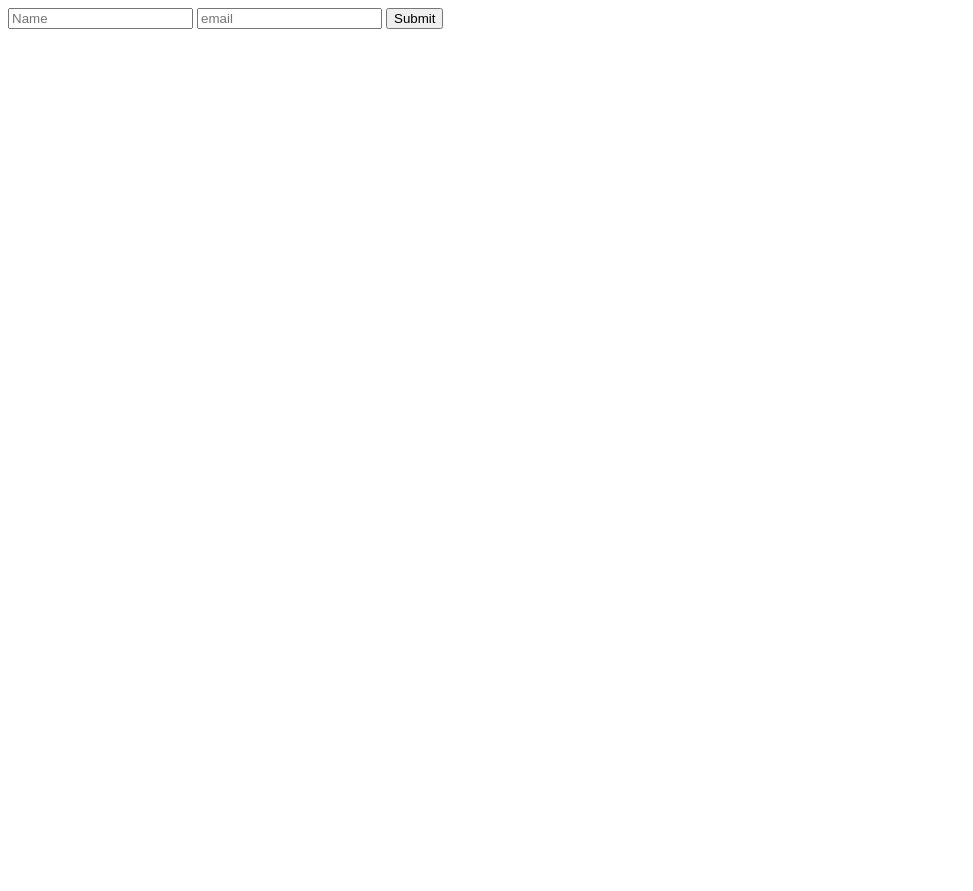
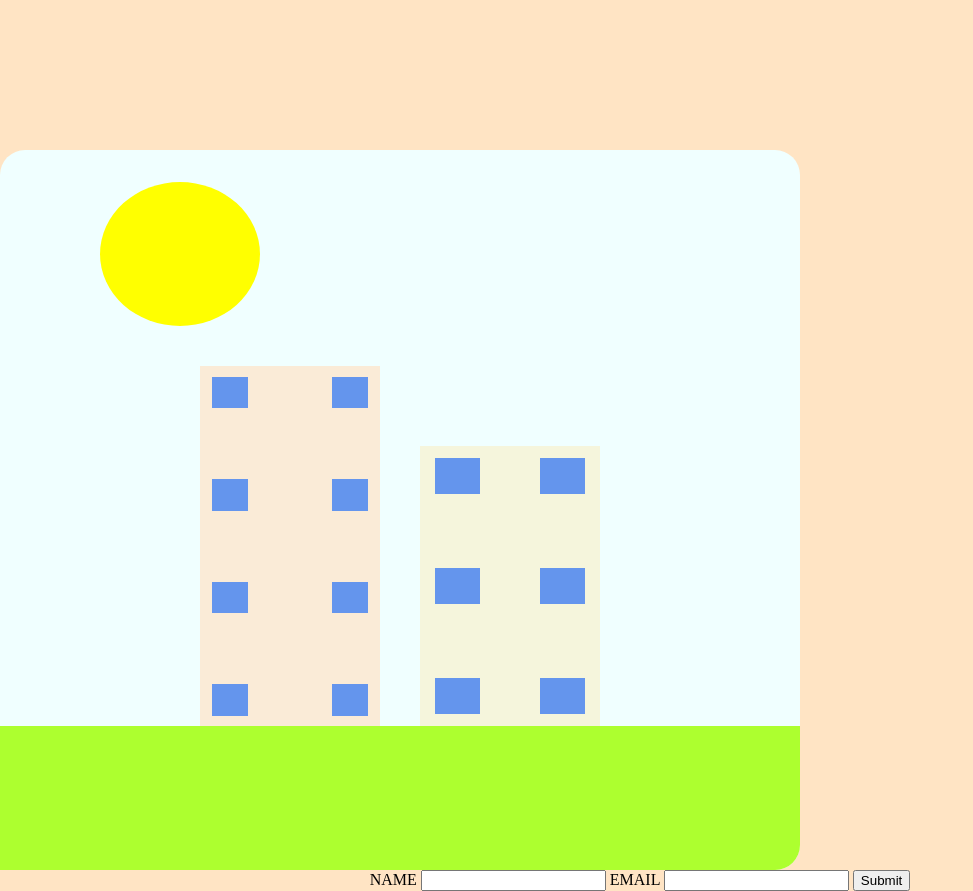
Before and after one commit to iamdaehyun/FullstackWorkshop, a plain HTML site: page Workshop10/index.html in a window 1280 px wide. Shown: the whole page, without its empty margins (0-973 px from the left). Before the commit the page ends 800 px from the top, so only its background shows below. Drawn offline with Linux system fonts and the light colour scheme.

Commit message:
completed

```diff
--- a/Workshop10/index.html
+++ b/Workshop10/index.html
@@ -8,27 +8,35 @@
     <link rel="stylesheet" href="style.css" />
   </head>
   <body>
-    <div id="background">
-      <div id="sun"></div>
-      <div id="buildings">
-        <div id="building_tall">
-          <div id="window1"></div>
-          <div id="window1"></div>
-          <div id="window1"></div>
-          <div id="window1"></div>
-          <div id="window2"></div>
+    <div class="background">
+      <div class="sun"></div>
+      <div class="buildings">
+        <div class="building_tall">
+          <div class="window1"></div>
+          <div class="window1"></div>
+          <div class="window1"></div>
+          <div class="window1"></div>
+          <div class="window1"></div>
+          <div class="window1"></div>
+          <div class="window1"></div>
+          <div class="window1"></div>
         </div>
-        <div id="building_short">
-          <div id="window1"></div>
-          <div id="window1"></div>
-          <div id="window2"></div>
+        <div class="building_short">
+          <div class="window1"></div>
+          <div class="window1"></div>
+          <div class="window1"></div>
+          <div class="window1"></div>
+          <div class="window1"></div>
+          <div class="window1"></div>
         </div>
       </div>
-      <div id="ground"></div>
+      <div class="ground"></div>
     </div>
-    <form action="./submitted.html">
-      <input type="text" placeholder="Name" />
-      <input type="email" placeholder="email" />
+    <form class="form" action="./submitted.html">
+      <label for="name">NAME</label>
+      <input type="text" name="name" id="name" />
+      <label for="email">EMAIL</label>
+      <input type="email" name="email" id="email" />
       <input type="submit" />
     </form>
   </body>
--- a/Workshop10/style.css
+++ b/Workshop10/style.css
@@ -1,78 +1,77 @@
-background {
+body {
+  margin: 0;
+  padding: 0;
+  background-color: bisque;
+}
+
+.background {
+  display: flex;
   background-color: azure;
-  width: 90vmin;
-  height: 60vmin;
-  display: flex;
+  width: 100vmin;
+  height: 90vmin;
+  margin-top: 150px;
   flex-direction: column;
   align-items: center;
   justify-content: flex-end;
   border-radius: 25px;
+  z-index: 4;
 }
 
-Sun {
+.sun {
+  display: flex;
+  margin-left: 100px;
   background-color: yellow;
   height: 20%;
-  width: 10%;
+  width: 20%;
   border-radius: 50%;
   align-self: flex-start;
-  position: relative;
-  left: 10%;
-  top: 10%;
+  z-index: 3;
 }
 
-buildings {
-  width: 100%;
-  height: 80%;
+.buildings {
   display: flex;
-  justify-content: center;
+  flex-direction: row;
+  gap: 40px;
+  justify-content: space-evenly;
+  height: 50vmin;
+  width: 50vmin;
+  align-items: end;
+}
+.building_tall {
+  display: grid;
+  grid-template-columns: repeat(2, 1fr);
+  grid-template-rows: repeat(4, 1fr);
+  column-gap: 60px;
+  row-gap: 50px;
+  height: 90%;
+  width: 80%;
+  background-color: antiquewhite;
+  z-index: 3;
 }
 
-building_short {
+.building_short {
+  display: grid;
+  grid-template-columns: repeat(2, 1fr);
+  grid-template-rows: repeat(3, 1fr);
+  column-gap: 30px;
+  row-gap: 50px;
   align-self: flex-end;
-  border: 1px black;
-  display: flex;
-  align-items: center;
-  justify-content: space-evenly;
-  flex-direction: row;
-  flex-wrap: wrap;
-  height: 40%;
-  width: 20%;
-  background-color: antiquewhite;
+  height: 70%;
+  width: 80%;
+  background-color: beige;
+  z-index: 3;
 }
 
-building_tall {
-  align-self: flex-end;
-  border: 1px black;
-  display: flex;
-  align-items: center;
-  justify-content: space-evenly;
-  flex-direction: row;
-  flex-wrap: wrap;
-  height: 70%;
-  width: 20%;
-  background-color: beige;
-  display: flex;
+.window1 {
+  width: 60%;
+  height: 60%;
+  background-color: cornflowerblue;
+  margin: auto;
+  padding: 0;
+  z-index: 2;
 }
 
-window1 {
-  width: 40;
-  height: 20%;
-  background-color: cornflowerblue;
-  margin: 0;
-  padding: 0;
-  box-sizing: border-box;
-}
-
-window2 {
-  width: 60;
-  height: 30%;
-  background-color: cornflowerblue;
-  margin: 0;
-  padding: 0;
-  box-sizing: border-box;
-}
-
-ground {
+.ground {
   width: 100%;
   height: 20%;
   background-color: greenyellow;
@@ -82,3 +81,7 @@ ground {
   padding: 0;
   box-sizing: border-box;
 }
+
+.form {
+  text-align: center;
+}
```
Also changed, not shown: Workshop10/submitted.html (+8 -9 lines), Guide/index.html (renamed from Workshop10/Guide/index.html).
